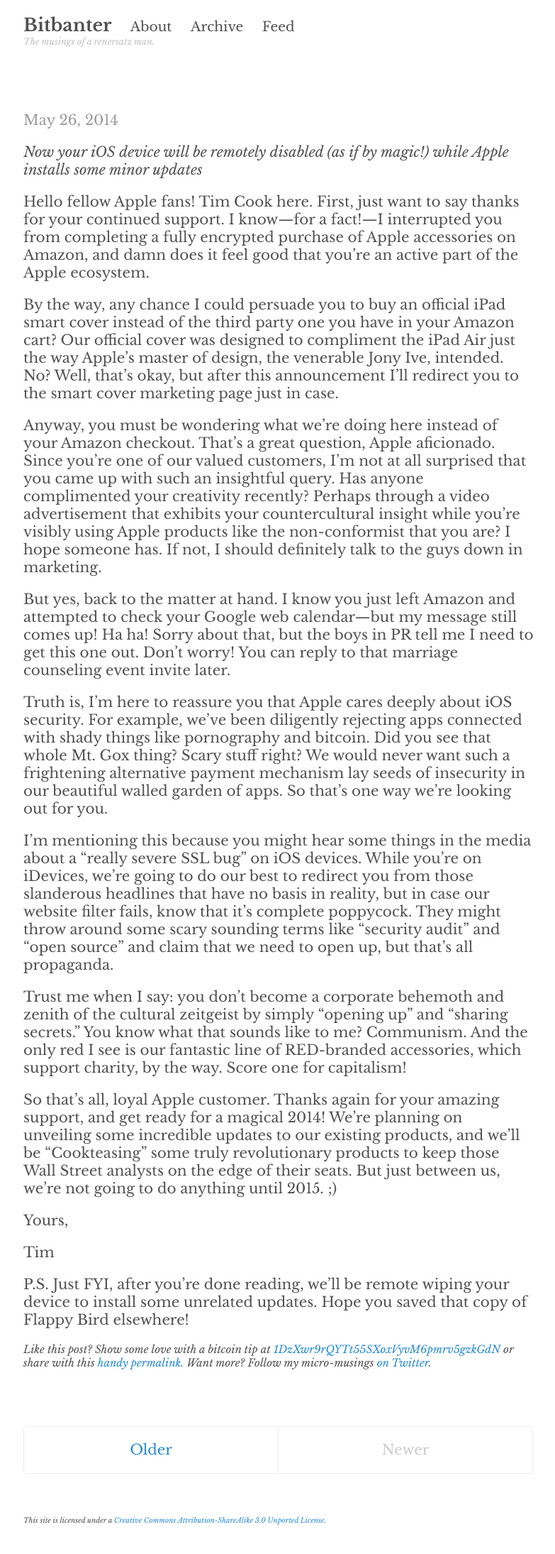
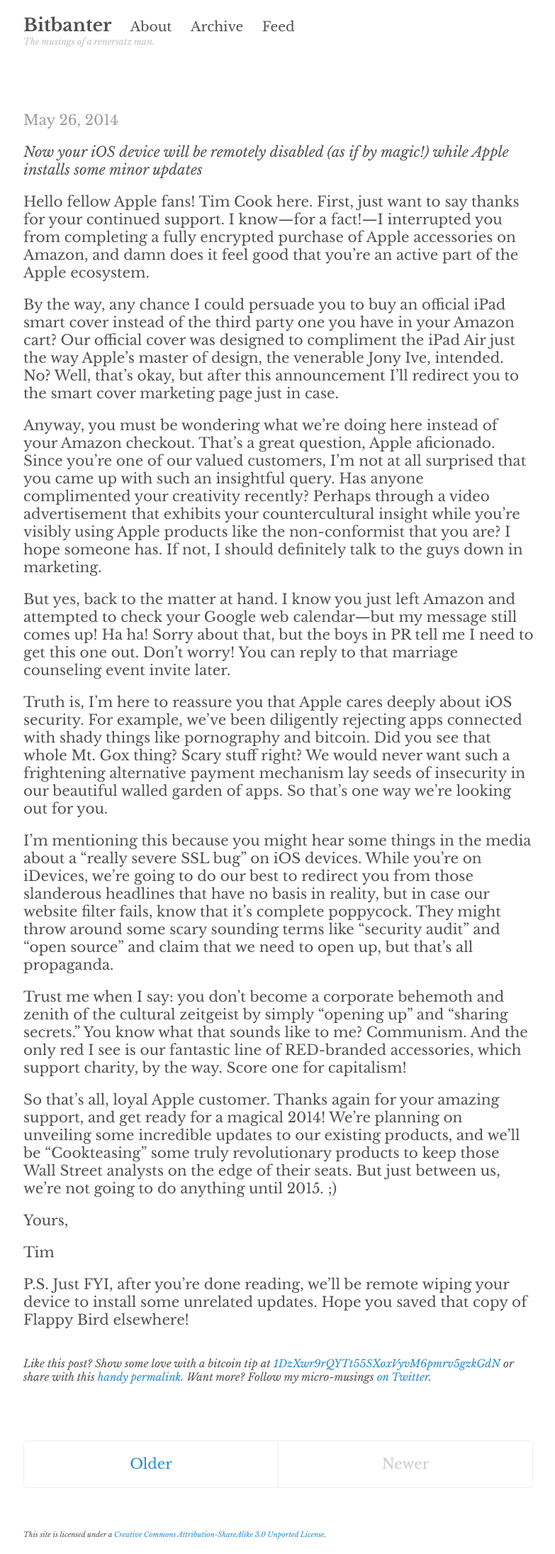
Before and after one commit to acityinohio/bitbanter-archive, a Jekyll site: the page built from index.html, in a window 1280 px wide. Shown: the whole page at 71% size, without its empty margins (247-1030 px from the left). Built offline with Jekyll 4.4.1, drawn with Linux system fonts in a browser that asks for light colours; Markdown is read by kramdown in place of the engine named in the settings; the list of posts is cut into pages by our own code.

Commit message:
fix some spacing for the btc tip

```diff
--- a/public/css/poole.css
+++ b/public/css/poole.css
@@ -410,6 +410,11 @@ tbody tr:nth-child(odd) th {
 	font-style:italic;
 }
 
+.tbtc p {
+	margin-top: 2rem;
+	margin-bottom: 0rem;
+}
+
 /*
  * Pagination
  *
```
